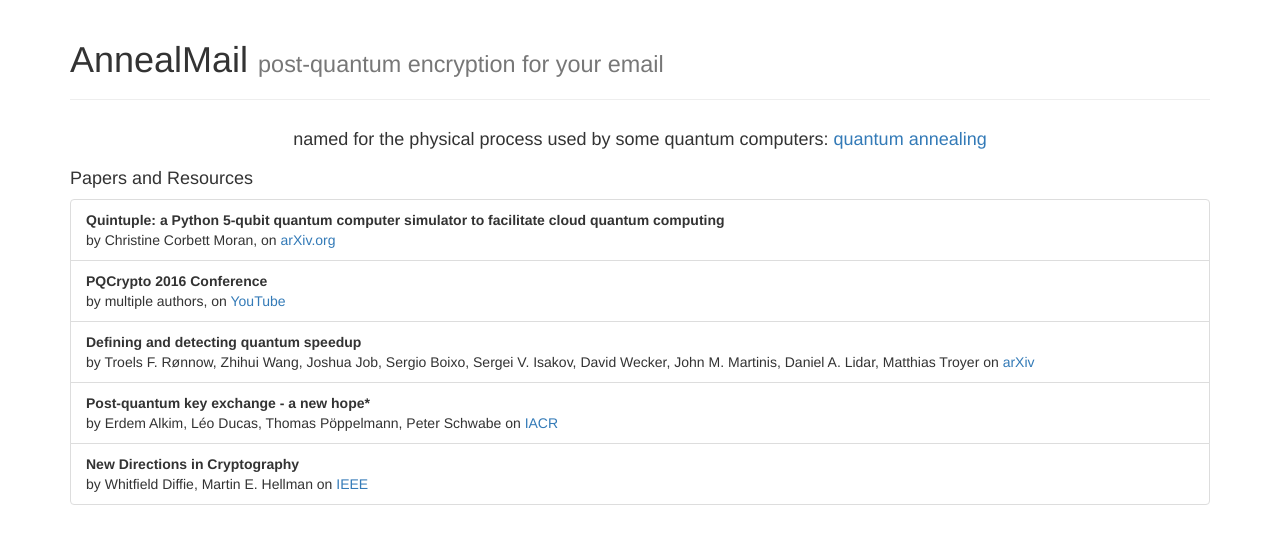
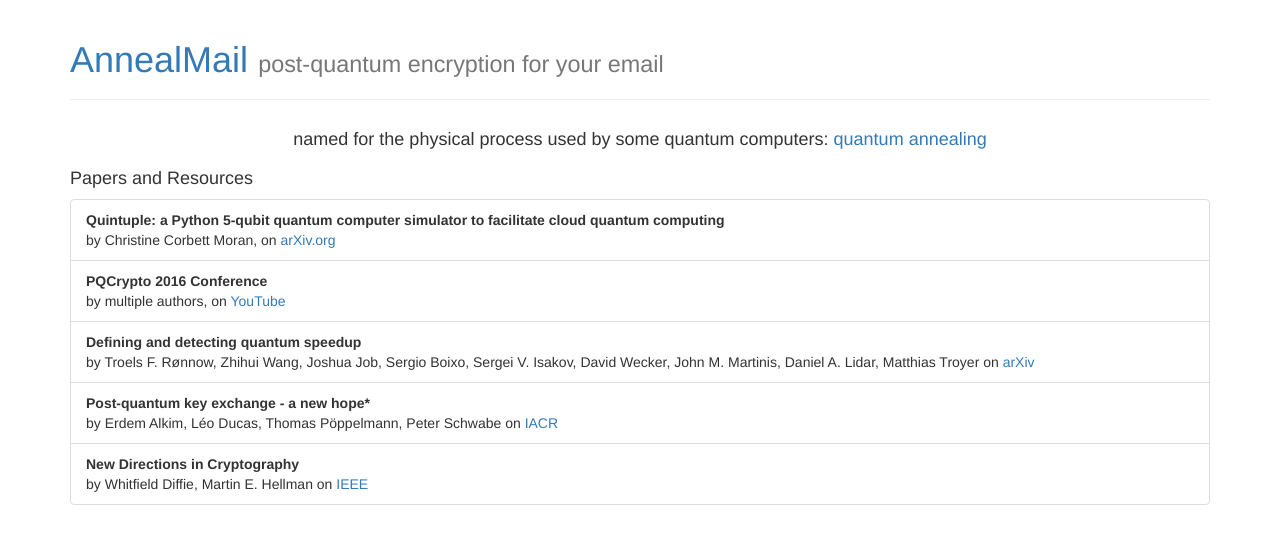
Before and after one commit to annealmail/annealmail.github.io, a plain HTML site: page papers.html in a window 1280 px wide. Drawn offline with Linux system fonts and the light colour scheme.

Commit message:
link to homepage

```diff
--- a/papers.html
+++ b/papers.html
@@ -16,7 +16,7 @@
         <div class="col-sm-12">
           <div class="page-header">
             <h1>
-              AnnealMail
+              <a href="/">AnnealMail</a>
               <small>post-quantum encryption for your email</small>
             </h1>
           </div>
```
Also changed, not shown: start.html (+1 -1 lines).
